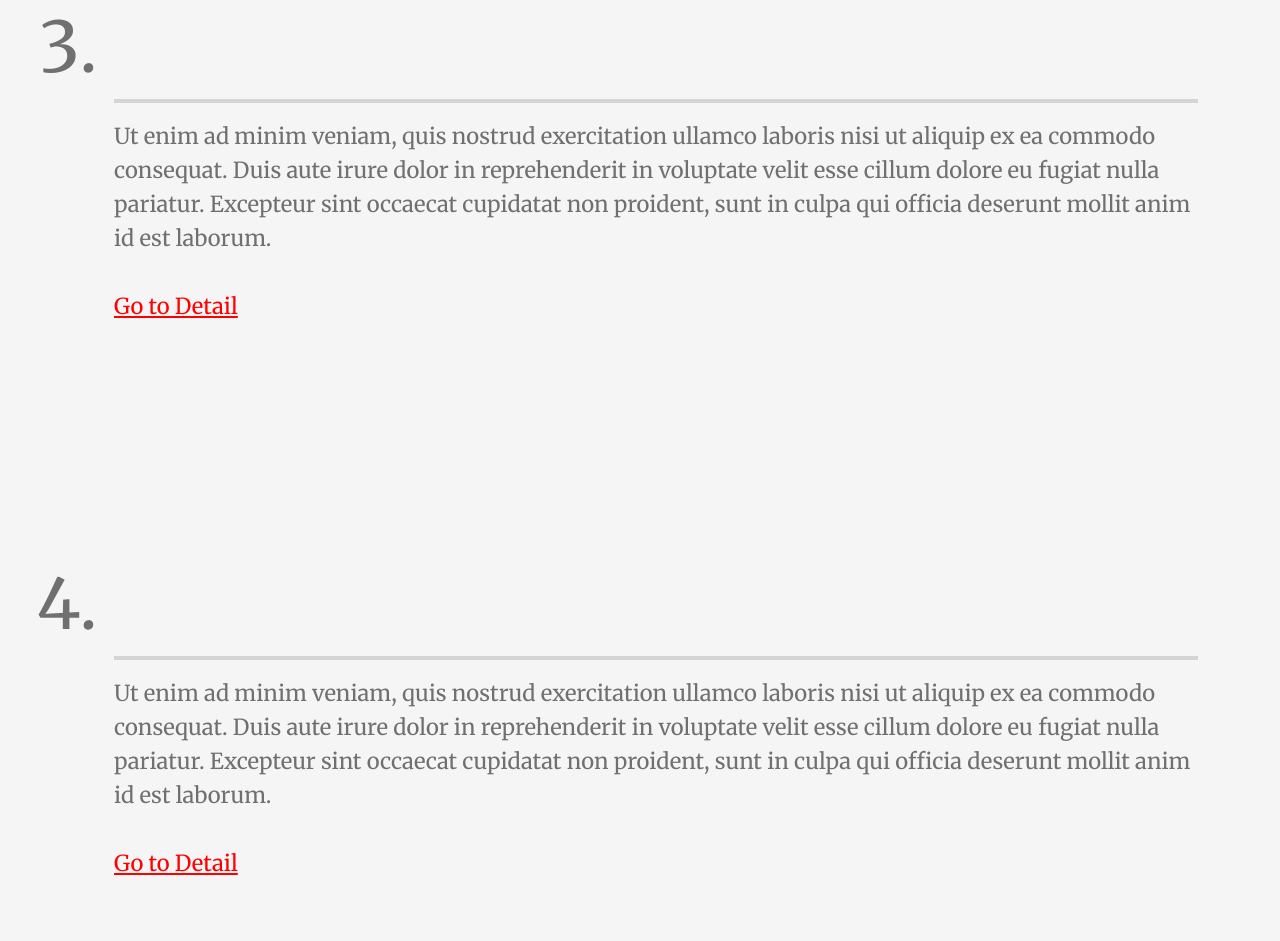
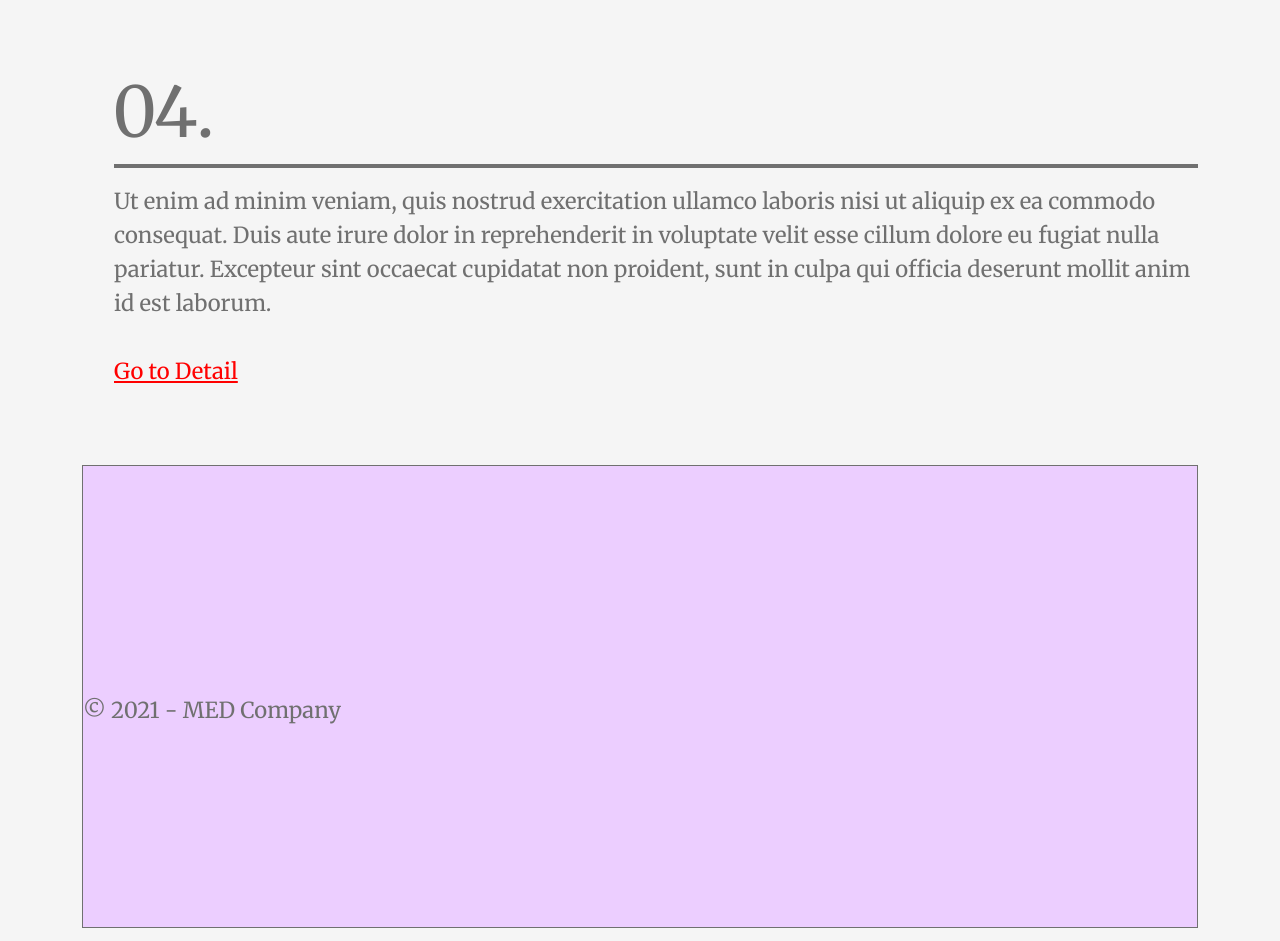
Before and after one commit to Peppee7/SecondoLayout, a plain HTML site: page index.html in a window 1280 px wide. Shown: the part 1856-2797 px from the top of the page. Drawn offline with nearby package versions, Linux system fonts and the light colour scheme.

Commit message:
ultimazione componenti

```diff
--- a/index.html
+++ b/index.html
@@ -9,7 +9,7 @@
 </head>
 <body>
     <div class="container">
-        <div class="row">
+        <div class="row1">
             <div class="col-12">
                 <div class="title">
                     <h2 class="merriweather-regular">
@@ -28,8 +28,11 @@
                 </div>
             </div>
         </div>
+    </div>
 
-
+    <div class="container">
+        <div class="row">
+            <div class="col-12">
                 <div class="list">
                     <ol>
                         <li><br><hr><p>Ut enim ad minim veniam, quis nostrud exercitation ullamco laboris nisi ut aliquip ex ea commodo consequat. Duis aute irure dolor in reprehenderit in voluptate velit esse cillum dolore eu fugiat nulla pariatur. Excepteur sint occaecat cupidatat non proident, sunt in culpa qui officia deserunt mollit anim id est laborum.
@@ -37,14 +40,28 @@
                         </p></li>
                         <li><br><hr><p>Ut enim ad minim veniam, quis nostrud exercitation ullamco laboris nisi ut aliquip ex ea commodo consequat. Duis aute irure dolor in reprehenderit in voluptate velit esse cillum dolore eu fugiat nulla pariatur. Excepteur sint occaecat cupidatat non proident, sunt in culpa qui officia deserunt mollit anim id est laborum.
                             <br><br><a href="#">Go to Detail</a>
-                </p></li><li><br><hr><p>Ut enim ad minim veniam, quis nostrud exercitation ullamco laboris nisi ut aliquip ex ea commodo consequat. Duis aute irure dolor in reprehenderit in voluptate velit esse cillum dolore eu fugiat nulla pariatur. Excepteur sint occaecat cupidatat non proident, sunt in culpa qui officia deserunt mollit anim id est laborum.
+                        </p></li>
+                        <li><br><hr><p>Ut enim ad minim veniam, quis nostrud exercitation ullamco laboris nisi ut aliquip ex ea commodo consequat. Duis aute irure dolor in reprehenderit in voluptate velit esse cillum dolore eu fugiat nulla pariatur. Excepteur sint occaecat cupidatat non proident, sunt in culpa qui officia deserunt mollit anim id est laborum.
                             <br><br><a href="#">Go to Detail</a>
-                </p></li><li><br><hr><p>Ut enim ad minim veniam, quis nostrud exercitation ullamco laboris nisi ut aliquip ex ea commodo consequat. Duis aute irure dolor in reprehenderit in voluptate velit esse cillum dolore eu fugiat nulla pariatur. Excepteur sint occaecat cupidatat non proident, sunt in culpa qui officia deserunt mollit anim id est laborum.
+                        </p></li>
+                        <li><br><hr><p>Ut enim ad minim veniam, quis nostrud exercitation ullamco laboris nisi ut aliquip ex ea commodo consequat. Duis aute irure dolor in reprehenderit in voluptate velit esse cillum dolore eu fugiat nulla pariatur. Excepteur sint occaecat cupidatat non proident, sunt in culpa qui officia deserunt mollit anim id est laborum.
                             <br><br><a href="#">Go to Detail</a>
                         </p></li>
                     </ol>
                 </div>
             </div>
+        </div>
+    </div>
+
+    <div class="container">
+        <div class="row2">
+            <div class="col-3">
+                <div class="copyright">
+                    <p>© 2021  - MED Company</p>
+                </div>
+            </div>
+        </div>
+    </div>
 
 </body>
 </html>
--- a/static/css/button.css
+++ b/static/css/button.css
@@ -1,5 +1,8 @@
 .button a   {
+    margin-top: 35px;
+    margin-bottom: 119px;
     background-color: #240202;
+    border: 2px solid #0039BA;
     color: #FFFFFF;
     text-decoration: none;
     line-height: 50px;
@@ -7,5 +10,6 @@
     font-style: normal;
     font-family: 'Merriweather';
     padding: 14px 33px 14px 33px;
+    width: 100%;
 
 }
--- /dev/null
+++ b/static/css/copyright.css
@@ -0,0 +1,9 @@
+.copyright p {
+    margin-top: 227px;
+    margin-bottom: 200px;
+    font-family: 'Merriweather';
+    line-height: 34px;
+    font-size: 22px;
+    width: 100%;
+    color: #707070;
+}
--- a/static/css/index.css
+++ b/static/css/index.css
@@ -3,7 +3,18 @@
 @import "text.css";
 @import "button.css";
 @import "list.css";
+@import "copyright.css";
 
 body {
     background-color: #F5F5F5;
 }
+
+.row1 {
+    background-color: #CEFBFF;
+    border: 1px solid #707070;
+}
+
+.row2 {
+    background-color: #ECCEFF;
+    border: 1px solid #707070;
+}
--- a/static/css/list.css
+++ b/static/css/list.css
@@ -1,5 +1,7 @@
-.list li {
-    margin-top: 237px;
+.list ol {
+    margin-top: 223px;
+    list-style: decimal-leading-zero;
+    list-style-position: inside;
     font-family: 'Merriweather';
     font-style: normal;
     font-size: 70px;
@@ -9,7 +11,7 @@
 
 .list p {
     margin-top: 15px;
-    margin-bottom: 135px;
+    margin-bottom: 77px;
     font-family: 'Merriweather';
     font-style: normal;
     font-size: 22px;
@@ -22,10 +24,11 @@
     font-style: normal;
     font-size: 22px;
     line-height: 34px;
-    color: red;
+    color: #FF0000;
 }
 
 .list hr {
     margin-top: 8px;
+    opacity: 90;
     border: 2px solid #707070;
 }
--- a/static/css/title.css
+++ b/static/css/title.css
@@ -1,5 +1,6 @@
 .title h2 {
     margin-top: 130px;
+    margin-bottom: 35px;
     font-weight: mixed;
     font-size: 90px;
     line-height: auto;
```
Lines whose indentation alone changed are shown as unchanged.
